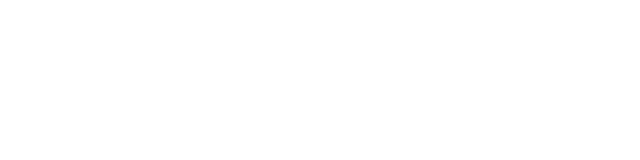
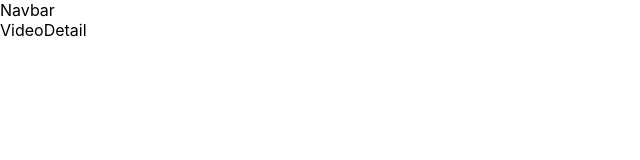
Before and after one commit to Sanat630/YouTube-clone, a React (Create React App) app: page /video/1 in a window 1280 px wide. Before the commit this address had no page. Shown: the top 160 px of the page, without its empty margins (0-640 px from the left). Built offline with nearby package versions, Linux system fonts and the light colour scheme.

Commit message:
fix: dynamic routing

```diff
--- a/src/components/app/app.jsx
+++ b/src/components/app/app.jsx
@@ -1,14 +1,17 @@
 import { Routes, Route} from "react-router-dom";
-import { Box } from "@mui/material"
-import { Main, Channel } from "../"
+import { Box } from "@mui/material";
+import { Main, Channel,VideoDetail,Search,Navbar} from "../";
 
 
 const App = () => {
   return(
     <Box>
+      <Navbar/>
       <Routes>
         <Route path="/" element={<Main/>} />
-        <Route path="/channel" element={<Channel/>} />
+        <Route path="/channel/:id" element={<Channel/>} />
+        <Route path="/video/:id" element={<VideoDetail/>} />
+        <Route path="/search/:id" element={<Search/>} />
       </Routes>
     </Box>
   )
--- a/src/components/channel/channel.jsx
+++ b/src/components/channel/channel.jsx
@@ -1,7 +1,9 @@
 import {Button} from '@mui/material';
-import { Link } from "react-router-dom";
+import { Link, useParams} from "react-router-dom";
 
 const Channel = () => {
+  const params = useParams()
+  console.log(params);
   return (
     <Link to={"/"}>
         <Button>Main</Button>
--- a/src/components/index.js
+++ b/src/components/index.js
@@ -1,3 +1,6 @@
 export { default as App} from './app/app';
 export { default as Main} from './main/main';
 export { default as Channel} from './channel/channel';
+export { default as Navbar} from './navbar/navbar';
+export { default as VideoDetail} from './video-detail/video-detail';
+export { default as Search} from './search/search';
--- /dev/null
+++ b/src/components/navbar/navbar.jsx
@@ -0,0 +1,9 @@
+import React from 'react'
+
+const Navbar = () => {
+  return (
+    <div>Navbar</div>
+  )
+}
+
+export default Navbar;
--- /dev/null
+++ b/src/components/search/search.jsx
@@ -0,0 +1,9 @@
+import React from 'react'
+
+const Search = () => {
+  return (
+    <div>Search</div>
+  )
+}
+
+export default Search;
--- /dev/null
+++ b/src/components/video-detail/video-detail.jsx
@@ -0,0 +1,9 @@
+import React from 'react'
+
+const VideoDetail = () => {
+  return (
+    <div>VideoDetail</div>
+  )
+}
+
+export default VideoDetail;
```
